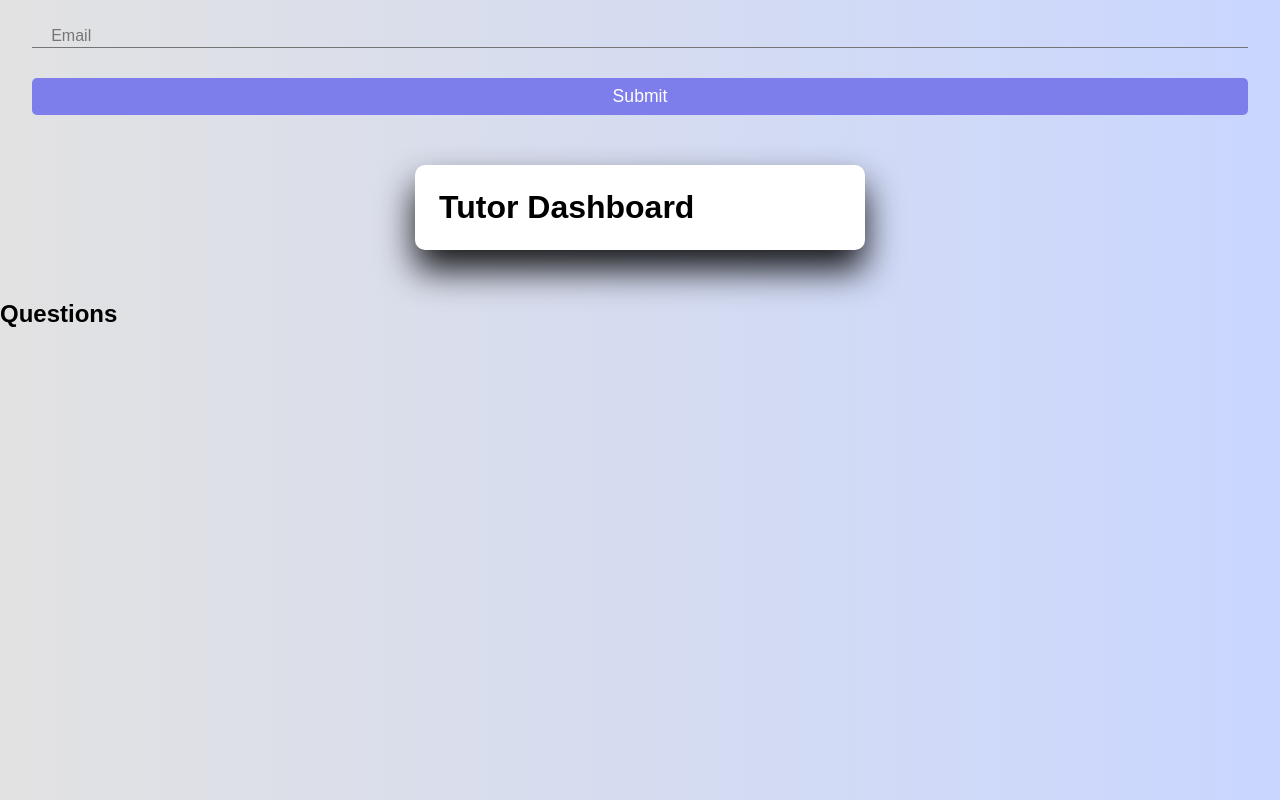
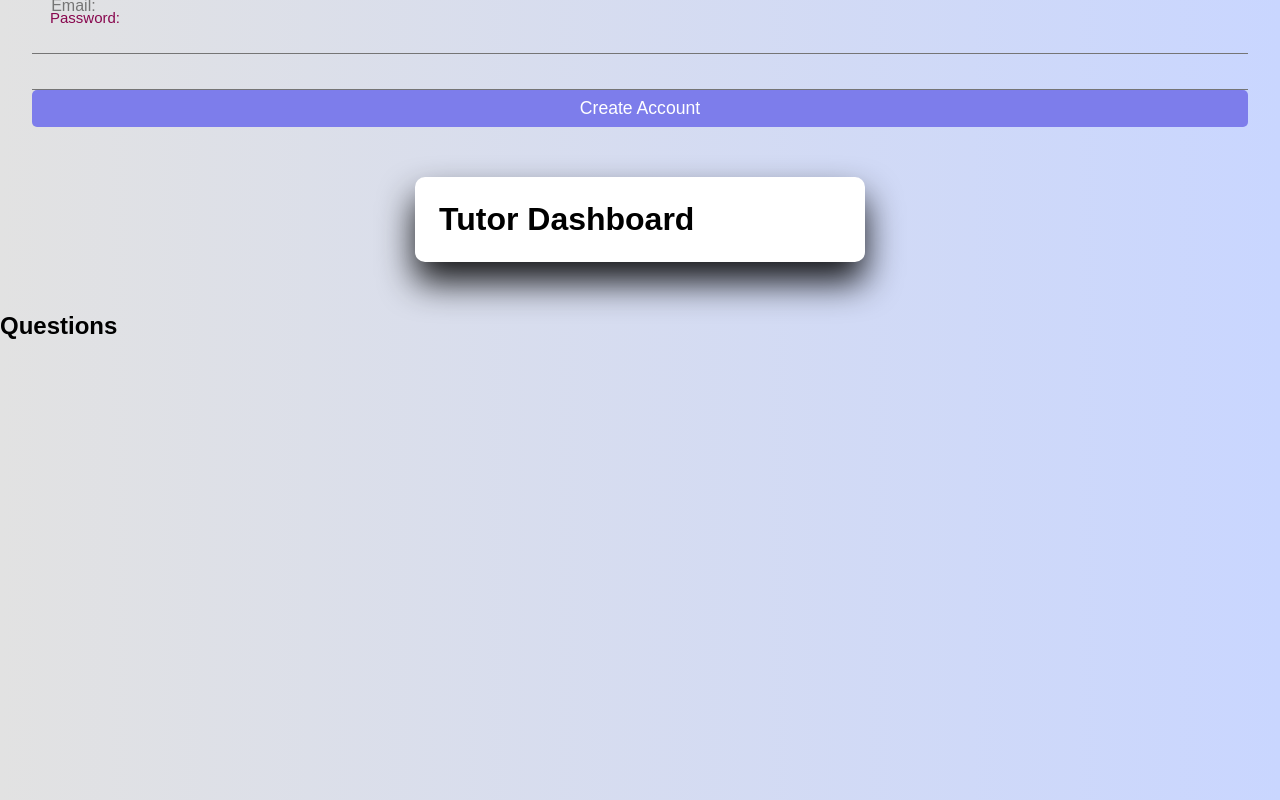
Before and after one commit to lilalin808/tutor-site, a website: page dashboard.html in a window 1280 px wide. Drawn offline with Linux system fonts and the light colour scheme; files that its build step writes are made by us from their sources.

Commit message:
Update dashboard.html

```diff
--- a/dashboard.html
+++ b/dashboard.html
@@ -11,17 +11,19 @@
 
       <label for="email">Enter your email to receive notifications:</label>
       <div id="notifications">
-      <form method="post" action="">
+        <form>
+  <label for="email">Email:</label>
+  <input type="email" id="email" required>
+
+  <label for="password">Password:</label>
+  <input type="password" id="password" required>
+
+  <button type="button" id="submitEmail">Create Account</button>
+</form>
+
+<div id="signUpMessage" style="display:none;"></div>
 
 
-        <div class="input-group">
-            <i class="fas fa-envelope"></i>
-            <input type="email"  id="email" placeholder="Email" required>
-            <label for="email">Email</label>
-        </div>
-
-       <button class="btn" id="submitEmail" >Submit</button>
-      </form>
       </div>
     <div class="container">
       <h1>Tutor Dashboard</h1>
```
